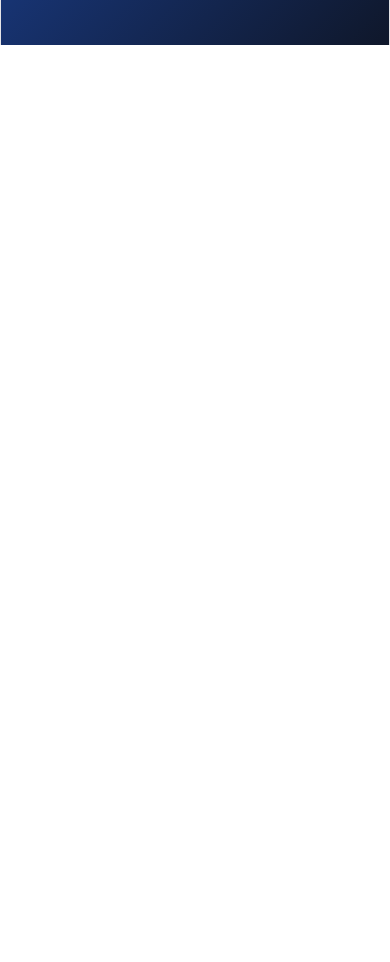
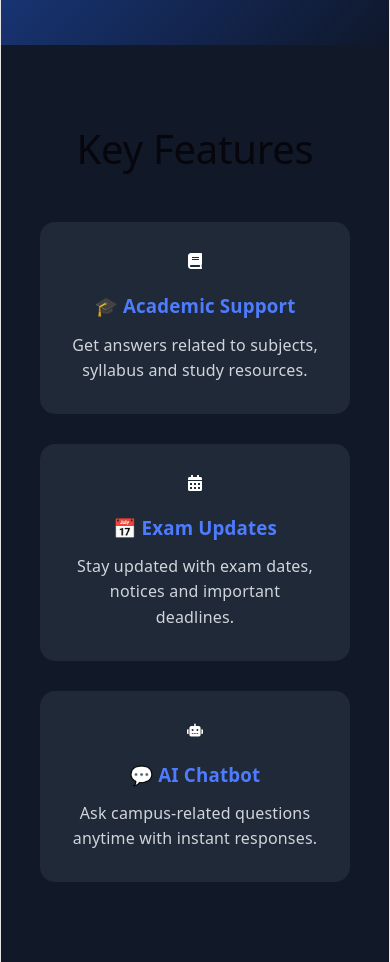
Before and after one commit to techyharsh/CampusAssist-AI, a React app in the folder frontend/: page / in a window 390 px wide. Shown: the part 820-1782 px from the top of the page. Before the commit the page ends 865 px from the top, so only its background shows below. Built offline with nearby package versions, Linux system fonts and the light colour scheme; the HTML template or start-up script is replaced by a standard one.

Commit message:
Added Features section with responsive cards

```diff
--- /dev/null
+++ b/frontend/src/components/Features.css
@@ -0,0 +1,42 @@
+.features {
+  padding: 80px 10%;
+  background: #111827;
+  color: white;
+  text-align: center;
+}
+
+.features h2 {
+  font-size: 40px;
+  margin-bottom: 50px;
+}
+
+.feature-container {
+  display: flex;
+  justify-content: center;
+  gap: 30px;
+  flex-wrap: wrap;
+}
+
+.feature-card {
+  background: #1f2937;
+  padding: 30px;
+  border-radius: 15px;
+  width: 300px;
+  transition: 0.3s;
+  cursor: pointer;
+}
+
+.feature-card:hover {
+  transform: translateY(-8px);
+  box-shadow: 0 10px 25px rgba(0,0,0,0.4);
+}
+
+.feature-card h3 {
+  margin-bottom: 15px;
+  color: #4f7cff;
+}
+
+.feature-card p {
+  color: #d1d5db;
+  line-height: 1.6;
+}
--- a/frontend/src/components/Features.jsx
+++ b/frontend/src/components/Features.jsx
@@ -0,0 +1,34 @@
+import "./Features.css";
+import { FaRobot, FaBook, FaCalendarAlt } from "react-icons/fa";
+
+function Features() {
+  return (
+    <section className="features">
+      <h2>Key Features</h2>
+
+      <div className="feature-container">
+
+        <div className="feature-card">
+            <FaBook />
+          <h3>🎓 Academic Support</h3>
+          <p>Get answers related to subjects, syllabus and study resources.</p>
+        </div>
+
+        <div className="feature-card">
+            <FaCalendarAlt />
+          <h3>📅 Exam Updates</h3>
+          <p>Stay updated with exam dates, notices and important deadlines.</p>
+        </div>
+
+        <div className="feature-card">
+          <FaRobot />
+          <h3>💬 AI Chatbot</h3>
+          <p>Ask campus-related questions anytime with instant responses.</p>
+        </div>
+
+      </div>
+    </section>
+  );
+}
+
+export default Features;
--- a/frontend/src/pages/Home.jsx
+++ b/frontend/src/pages/Home.jsx
@@ -1,11 +1,13 @@
 import Navbar from "../components/Navbar";
 import Hero from "../components/Hero";
+import Features from "../components/Features";
 
 function Home() {
   return (
     <>
       <Navbar />
       <Hero />
+      <Features />
     </>
   );
 }
```
